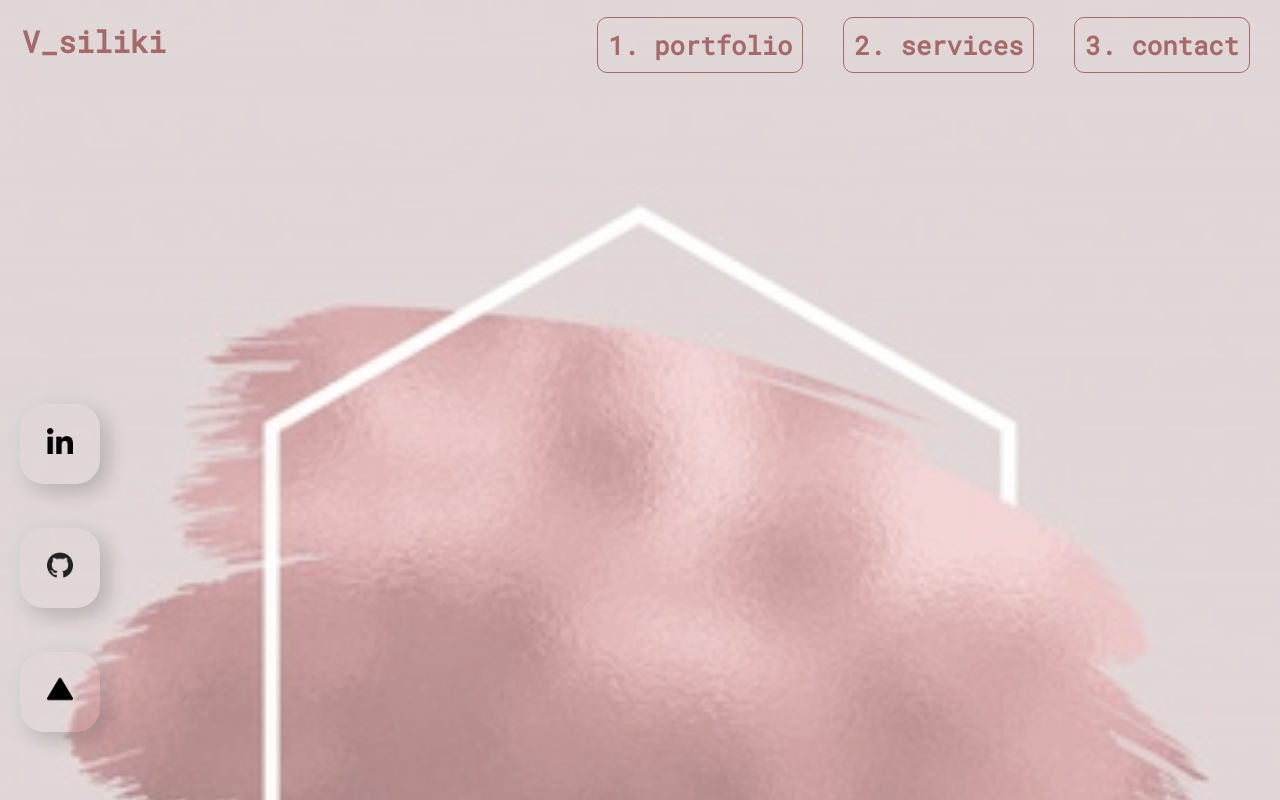
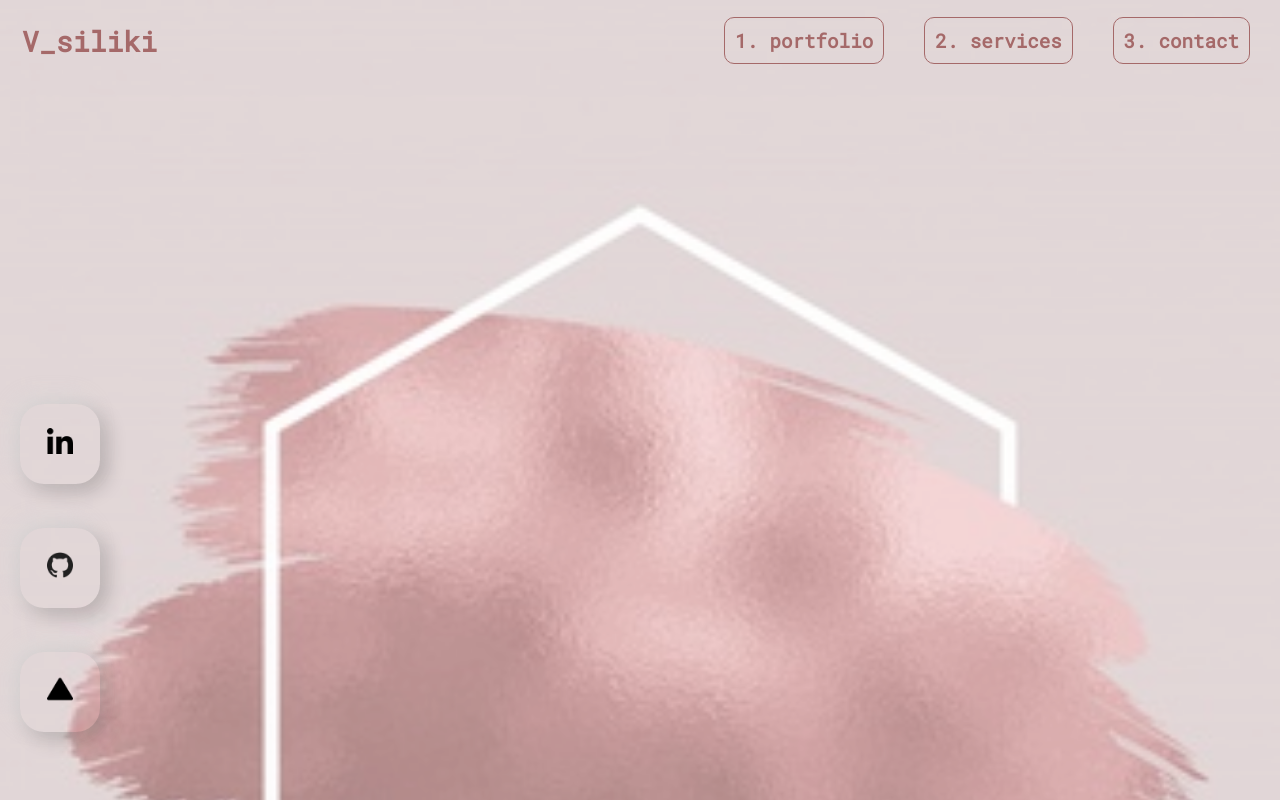
Before and after one commit to Viki-Robles/portfolio, a React (Create React App) app: page / in a window 1280 px wide. Shown: the top 800 px of the page. Built offline with nearby package versions, Linux system fonts and the light colour scheme.

Commit message:
removing the react logo

```diff
--- a/src/NavBar/NavBar.css
+++ b/src/NavBar/NavBar.css
@@ -98,7 +98,7 @@
 
   .navItem a {
     padding: 10px;
-    font-size: 2vw;
+    font-size: 1.5vw;
     color: #a56969;
     border: 1px solid #a56969;
     border-radius: 10px;
@@ -119,7 +119,7 @@
     color: #a56969;
     position: absolute;
     margin: 22px;
-    font-size: 30px;
+    font-size: 2.2vw;
     font-weight: 800;
     z-index: 2;
   }
```
Also changed, not shown: public/logo192.png (deleted), public/logo512.png (deleted).
